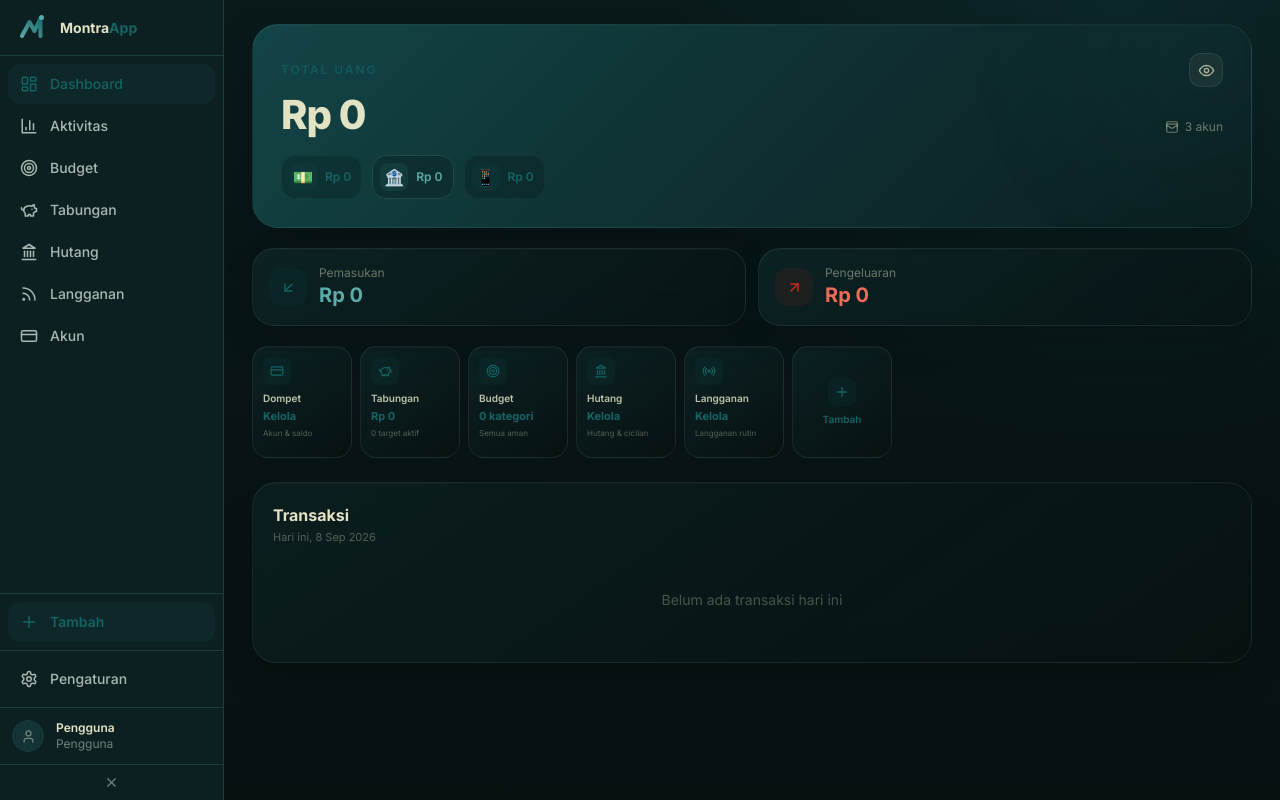
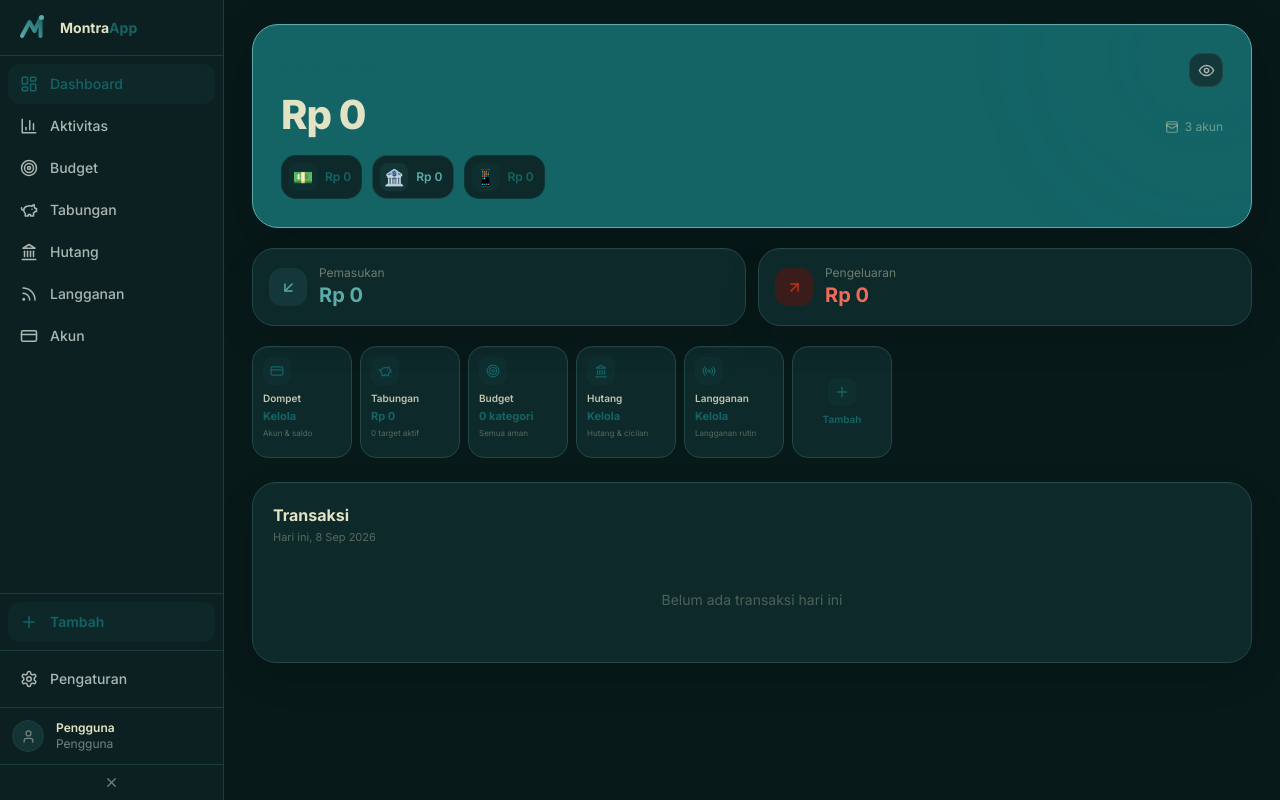
Before and after one commit to hazelinos/Tester, a React (Vite) app: page / in a window 1280 px wide. Built offline with nearby package versions, Linux system fonts and the light colour scheme.

Commit message:
style: refine Montra palette mapping

```diff
--- a/src/index.css
+++ b/src/index.css
@@ -4,12 +4,12 @@
 
 @layer base {
   * { box-sizing: border-box; margin: 0; padding: 0; }
-  html { font-family: 'Inter', system-ui, sans-serif; background-color: #071314; color: #E2E2C4; }
-  body { min-height: 100vh; background-color: #071314; }
+  html { font-family: 'Inter', system-ui, sans-serif; background-color: #08191A; color: #E2E2C4; }
+  body { min-height: 100vh; background-color: #08191A; }
   ::-webkit-scrollbar { width: 6px; height: 6px; }
-  ::-webkit-scrollbar-track { background: #0B1C1D; }
-  ::-webkit-scrollbar-thumb { background: #1D4546; border-radius: 3px; }
-  ::-webkit-scrollbar-thumb:hover { background: #285859; }
+  ::-webkit-scrollbar-track { background: #0E292A; }
+  ::-webkit-scrollbar-thumb { background: #214748; border-radius: 3px; }
+  ::-webkit-scrollbar-thumb:hover { background: #5AABA9; }
 }
 
 @layer components {
@@ -24,48 +24,48 @@
   .nav-item-active { @apply text-primary bg-primary/10 hover:text-primary hover:bg-primary/15; }
 }
 
-.dashboard-page { background: radial-gradient(circle at 85% 0%, rgba(20,100,102,.18), transparent 28rem), linear-gradient(180deg,#0A1A1B 0%,#071314 48%,#061112 100%); color: #E2E2C4; }
-.dashboard-header { position:sticky; top:0; z-index:30; background:linear-gradient(180deg,#0D2A2B 0%,#0A2021 72%,rgba(10,32,33,.96) 100%); border-bottom:1px solid rgba(90,171,169,.08); backdrop-filter:blur(16px); -webkit-backdrop-filter:blur(16px); }
-.dashboard-logo { width:44px;height:44px;border-radius:14px;display:flex;align-items:center;justify-content:center;flex:0 0 auto;background:rgba(6,20,21,.46);border:1px solid rgba(90,171,169,.13);box-shadow:inset 0 1px 0 rgba(255,255,255,.04),0 10px 30px rgba(0,0,0,.18); }
+.dashboard-page { background: #08191A; color: #E2E2C4; }
+.dashboard-header { position:sticky; top:0; z-index:30; background:#0E292A; border-bottom:1px solid #214748; backdrop-filter:blur(16px); -webkit-backdrop-filter:blur(16px); }
+.dashboard-logo { width:44px;height:44px;border-radius:14px;display:flex;align-items:center;justify-content:center;flex:0 0 auto;background:#08191A;border:1px solid #214748;box-shadow:inset 0 1px 0 rgba(255,255,255,.04),0 10px 30px rgba(0,0,0,.18); }
 .dashboard-logo img { width:31px;height:31px;object-fit:contain; }
-.dashboard-marquee { width:min(310px,48vw);overflow:hidden;white-space:nowrap;color:rgba(226,226,196,.55);font-size:10px;line-height:14px; }
+.dashboard-marquee { width:min(310px,48vw);overflow:hidden;white-space:nowrap;color:#A8B5B2;font-size:10px;line-height:14px; }
 .dashboard-marquee-track { display:flex;width:max-content;min-width:max-content;animation:dashboardMarquee 12s linear infinite;will-change:transform; }
 .dashboard-marquee-track > span { display:block;flex:0 0 auto;padding-right:60px; }
 @keyframes dashboardMarquee { from { transform:translateX(0); } to { transform:translateX(-50%); } }
-.dashboard-month-control { display:flex;align-items:center;gap:2px;padding:4px;border:1px solid rgba(255,255,255,.08);border-radius:15px;background:rgba(5,18,19,.26);backdrop-filter:blur(14px); }
-.dashboard-month-control button { width:30px;height:30px;border-radius:10px;display:flex;align-items:center;justify-content:center;color:rgba(226,226,196,.62);transition:.18s ease; }
-.dashboard-month-control button:hover { background:rgba(255,255,255,.07);color:#E2E2C4; }
-.dashboard-month-control span { min-width:104px;text-align:center;color:rgba(226,226,196,.82);font-size:11px;font-weight:700; }
-.dashboard-balance { background:linear-gradient(135deg,rgba(20,70,72,.96),rgba(10,29,30,.94)),#0A1D1E;border:1px solid rgba(90,171,169,.11);box-shadow:inset 0 1px 0 rgba(255,255,255,.035),0 18px 50px rgba(0,0,0,.2); }
-.dashboard-icon-button { width:34px;height:34px;border-radius:12px;display:flex;align-items:center;justify-content:center;color:rgba(226,226,196,.72);background:rgba(255,255,255,.055);border:1px solid rgba(255,255,255,.08); }
-.dashboard-icon-button:hover { background:rgba(255,255,255,.09);color:#E2E2C4; }
-.dashboard-account-chip { display:flex;align-items:center;gap:8px;padding:7px 10px 7px 7px;border:1px solid rgba(255,255,255,.08);border-radius:15px;background:rgba(0,0,0,.18);backdrop-filter:blur(12px); }
-.dashboard-stat-card { min-width:0;padding:16px;border-radius:22px;border:1px solid rgba(255,255,255,.075);background:linear-gradient(145deg,rgba(13,36,37,.86),rgba(8,20,21,.78));box-shadow:inset 0 1px 0 rgba(255,255,255,.025),0 14px 36px rgba(0,0,0,.12);backdrop-filter:blur(18px); }
+.dashboard-month-control { display:flex;align-items:center;gap:2px;padding:4px;border:1px solid #214748;border-radius:15px;background:#143839;backdrop-filter:blur(14px); }
+.dashboard-month-control button { width:30px;height:30px;border-radius:10px;display:flex;align-items:center;justify-content:center;color:#A8B5B2;transition:.18s ease; }
+.dashboard-month-control button:hover { background:#214748;color:#E2E2C4; }
+.dashboard-month-control span { min-width:104px;text-align:center;color:#E2E2C4;font-size:11px;font-weight:700; }
+.dashboard-balance { background:#146466;border:1px solid #5AABA9;box-shadow:inset 0 1px 0 rgba(255,255,255,.035),0 18px 50px rgba(0,0,0,.2); }
+.dashboard-icon-button { width:34px;height:34px;border-radius:12px;display:flex;align-items:center;justify-content:center;color:#A8B5B2;background:#143839;border:1px solid #214748; }
+.dashboard-icon-button:hover { background:#214748;color:#E2E2C4; }
+.dashboard-account-chip { display:flex;align-items:center;gap:8px;padding:7px 10px 7px 7px;border:1px solid #214748;border-radius:15px;background:#0E292A;backdrop-filter:blur(12px); }
+.dashboard-stat-card { min-width:0;padding:16px;border-radius:22px;border:1px solid #214748;background:#0E292A;box-shadow:inset 0 1px 0 rgba(255,255,255,.025),0 14px 36px rgba(0,0,0,.12);backdrop-filter:blur(18px); }
 .dashboard-stat-card strong { grid-column:2; }
 .dashboard-stat-icon { grid-row:1/span 2;width:38px;height:38px;border-radius:13px;display:flex;align-items:center;justify-content:center; }
-.dashboard-stat-icon.income { color:#146466;background:rgba(20,100,102,.09); }
-.dashboard-stat-icon.expense { color:#C92F1C;background:rgba(201,47,28,.09); }
-.dashboard-glass-card { border:1px solid rgba(255,255,255,.07);background:linear-gradient(145deg,rgba(12,32,33,.82),rgba(7,17,18,.76));border-radius:24px;box-shadow:inset 0 1px 0 rgba(255,255,255,.025),0 14px 36px rgba(0,0,0,.12);backdrop-filter:blur(18px); }
-.dashboard-shortcut { border:1px solid rgba(255,255,255,.075);background:linear-gradient(145deg,rgba(13,36,37,.88),rgba(7,17,18,.8));box-shadow:inset 0 1px 0 rgba(255,255,255,.025);transition:transform .18s ease,border-color .18s ease,background .18s ease; }
-.dashboard-shortcut:hover { transform:translateY(-2px);border-color:rgba(90,171,169,.18);background:rgba(16,42,43,.92); }
-.dashboard-edit-button { display:inline-flex;align-items:center;gap:5px;color:rgba(90,171,169,.8);font-size:11px;font-weight:700;padding:7px 9px;border-radius:11px;background:rgba(90,171,169,.06);border:1px solid rgba(90,171,169,.09); }
-.dashboard-edit-button:hover { background:rgba(90,171,169,.1);color:#5AABA9; }
+.dashboard-stat-icon.income { color:#5AABA9;background:#143839; }
+.dashboard-stat-icon.expense { color:#C92F1C;background:#3A1D1A; }
+.dashboard-glass-card { border:1px solid #214748;background:#0E292A;border-radius:24px;box-shadow:inset 0 1px 0 rgba(255,255,255,.025),0 14px 36px rgba(0,0,0,.12);backdrop-filter:blur(18px); }
+.dashboard-shortcut { border:1px solid #214748;background:#0E292A;box-shadow:inset 0 1px 0 rgba(255,255,255,.025);transition:transform .18s ease,border-color .18s ease,background .18s ease; }
+.dashboard-shortcut:hover { transform:translateY(-2px);border-color:#5AABA9;background:#143839; }
+.dashboard-edit-button { display:inline-flex;align-items:center;gap:5px;color:#5AABA9;font-size:11px;font-weight:700;padding:7px 9px;border-radius:11px;background:#143839;border:1px solid #214748; }
+.dashboard-edit-button:hover { background:#214748;color:#5AABA9; }
 
-.keypad-key { min-height:42px; border-radius:10px; background:#122A2B; border:1px solid rgba(255,255,255,.025); color:#E2E2C4; display:flex; align-items:center; justify-content:center; font-size:19px; font-weight:500; box-shadow:inset 0 1px 0 rgba(255,255,255,.02); transition:transform .08s ease,background .12s ease; touch-action:manipulation; }
-.keypad-key:active { transform:scale(.97); background:#183839; }
+.keypad-key { min-height:42px; border-radius:10px; background:#143839; border:1px solid #214748; color:#E2E2C4; display:flex; align-items:center; justify-content:center; font-size:19px; font-weight:500; box-shadow:inset 0 1px 0 rgba(255,255,255,.02); transition:transform .08s ease,background .12s ease; touch-action:manipulation; }
+.keypad-key:active { transform:scale(.97); background:#214748; }
 .keypad-key:disabled { opacity:.35; }
-.keypad-danger { background:rgba(201,47,28,.24); color:#C92F1C; }
-.keypad-purple { background:rgba(90,171,169,.24); color:#E2E2C4; }
-.keypad-blue { background:rgba(20,100,102,.32); color:#E2E2C4; }
+.keypad-danger { background:#3A1D1A; color:#C92F1C; }
+.keypad-purple { background:#143839; color:#E2E2C4; }
+.keypad-blue { background:#146466; color:#E2E2C4; }
 .keypad-save { background:#146466; color:#E2E2C4; font-size:24px; }
 .keypad-save:not(:disabled):active { background:#5AABA9; }
 
 @media (max-width:767px) {
-  nav.shrink-0.bg-card.border-t.border-border.z-20 { background:rgba(8,20,21,.9) !important;border-top-color:rgba(255,255,255,.08) !important;backdrop-filter:blur(22px);box-shadow:0 -12px 34px rgba(0,0,0,.24); }
-  nav.shrink-0.bg-card.border-t.border-border.z-20 a { color:rgba(226,226,196,.42); }
-  nav.shrink-0.bg-card.border-t.border-border.z-20 a.text-primary { color:#146466; }
+  nav.shrink-0.bg-card.border-t.border-border.z-20 { background:#08191A !important;border-top-color:#214748 !important;backdrop-filter:blur(22px);box-shadow:0 -12px 34px rgba(0,0,0,.24); }
+  nav.shrink-0.bg-card.border-t.border-border.z-20 a { color:#A8B5B2; }
+  nav.shrink-0.bg-card.border-t.border-border.z-20 a.text-primary { color:#5AABA9; }
   nav.shrink-0.bg-card.border-t.border-border.z-20 a .w-8.h-8.rounded-xl { transition:.18s ease; }
-  nav.shrink-0.bg-card.border-t.border-border.z-20 a.text-primary .w-8.h-8.rounded-xl { background:rgba(20,100,102,.11); }
+  nav.shrink-0.bg-card.border-t.border-border.z-20 a.text-primary .w-8.h-8.rounded-xl { background:#143839; }
   nav.shrink-0.bg-card.border-t.border-border.z-20 > div { height:64px; }
   .dashboard-header { padding-top:16px; }
   .dashboard-month-control span { min-width:84px; }
@@ -77,7 +77,7 @@
 }
 
 .bg-elevated:has(button.w-11.h-6) { display:none; }
-* { scrollbar-width:thin;scrollbar-color:#1D4546 #0B1C1D; }
+* { scrollbar-width:thin;scrollbar-color:#214748 #0E292A; }
 .scrollbar-none { -ms-overflow-style:none;scrollbar-width:none; }
 .scrollbar-none::-webkit-scrollbar { display:none; }
 .modal-overlay { animation:fadeIn .15s ease; }
```
